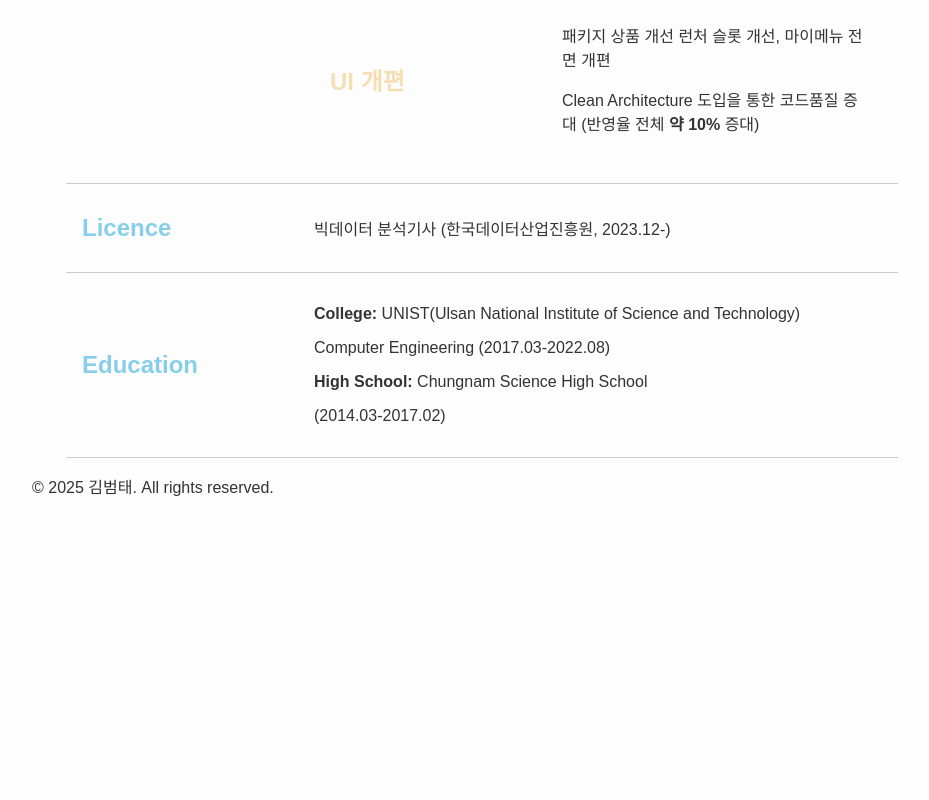
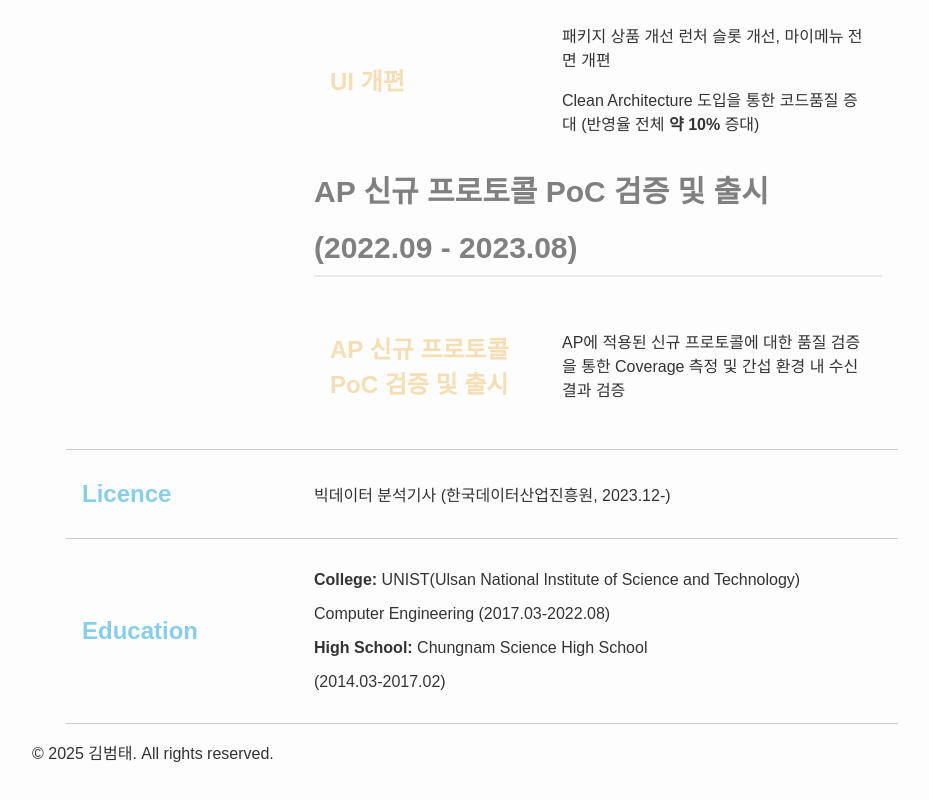
Before and after one commit to burntail/burntail.github.io, a plain HTML site: page index.html in a window 1280 px wide. Shown: the part 2893-3693 px from the top of the page, without its empty margins (158-1087 px from the left). Before the commit the page ends 3447 px from the top, so only its background shows below. Drawn offline with Linux system fonts and the light colour scheme.

Commit message:
Update index.html

```diff
--- a/index.html
+++ b/index.html
@@ -108,7 +108,7 @@
             <ul class="contact-icons">
               <li><i class="fas fa-envelope"></i><a href="mailto:bumtae0209@naver.com">bumtae0209@naver.com</a></li>
               <li><i class="fas fa-blog"></i><a href="https://burntailcordis.tistory.com/" target="_blank">블로그</a></li>
-              <li><i class="fab fa-github"></i><a href="https://github.com/burntail" target="_blank">GitHub</a></li>
+              <li><i class="fab fa-github"></i><a href="https://github.com/your-profile" target="_blank">GitHub</a></li>
               <li><i class="fab fa-linkedin"></i><a href="https://kr.linkedin.com/in/%EB%B2%94%ED%83%9C-%EA%B9%80-725777259?trk=people-guest_people_search-card" target="_blank">LinkedIn</a></li>
             </ul>
         </section>
@@ -267,6 +267,16 @@
                 </p>
             </div>
         </div>
+        <h1>AP 신규 프로토콜 PoC 검증 및 출시</h1>
+        <h2>(2022.09 - 2023.08)</h2>
+        <div class="flex-projectcontainer">
+            <div class="project-title">AP 신규 프로토콜 PoC 검증 및 출시</div>
+            <div class="project-content">
+                <p>
+                    AP에 적용된 신규 프로토콜에 대한 품질 검증을 통한 Coverage 측정 및 간섭 환경 내 수신 결과 검증
+                </p>
+            </div>
+        </div>
     </div>
   </div>
 
```
